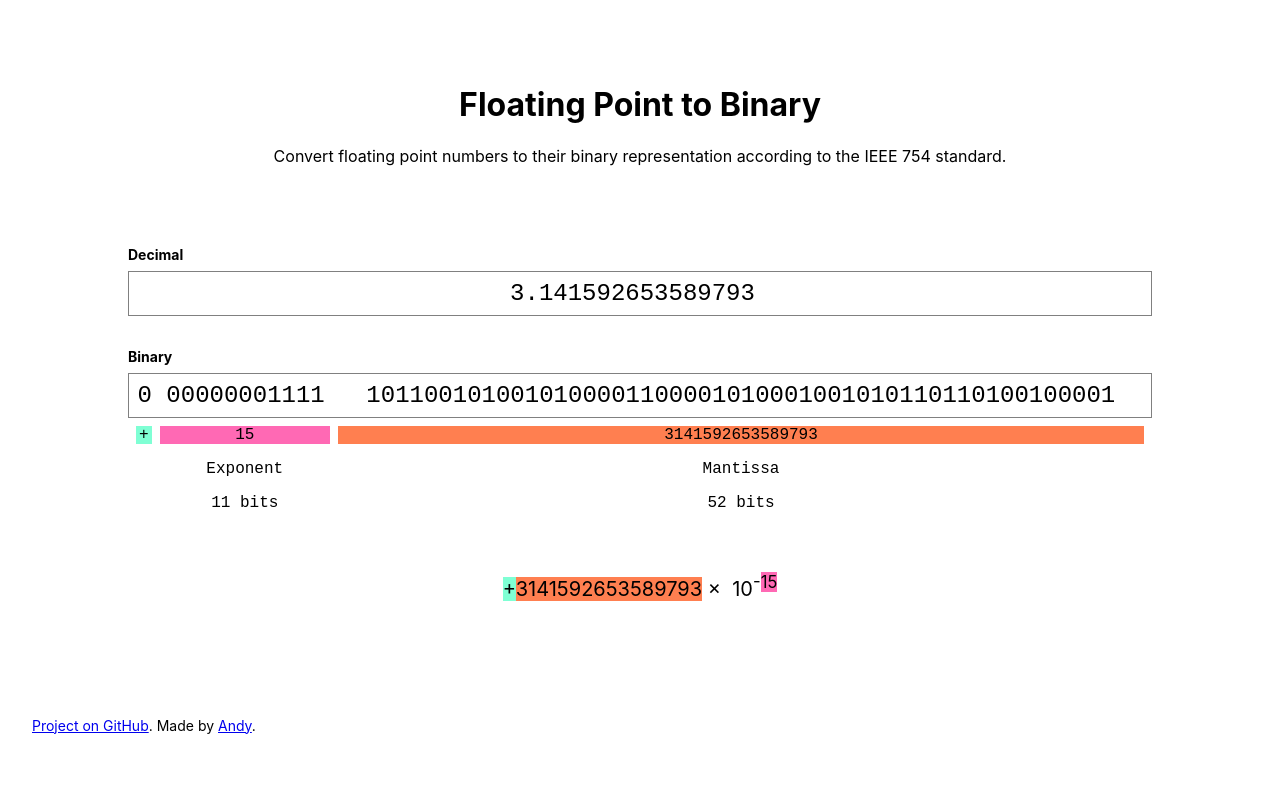
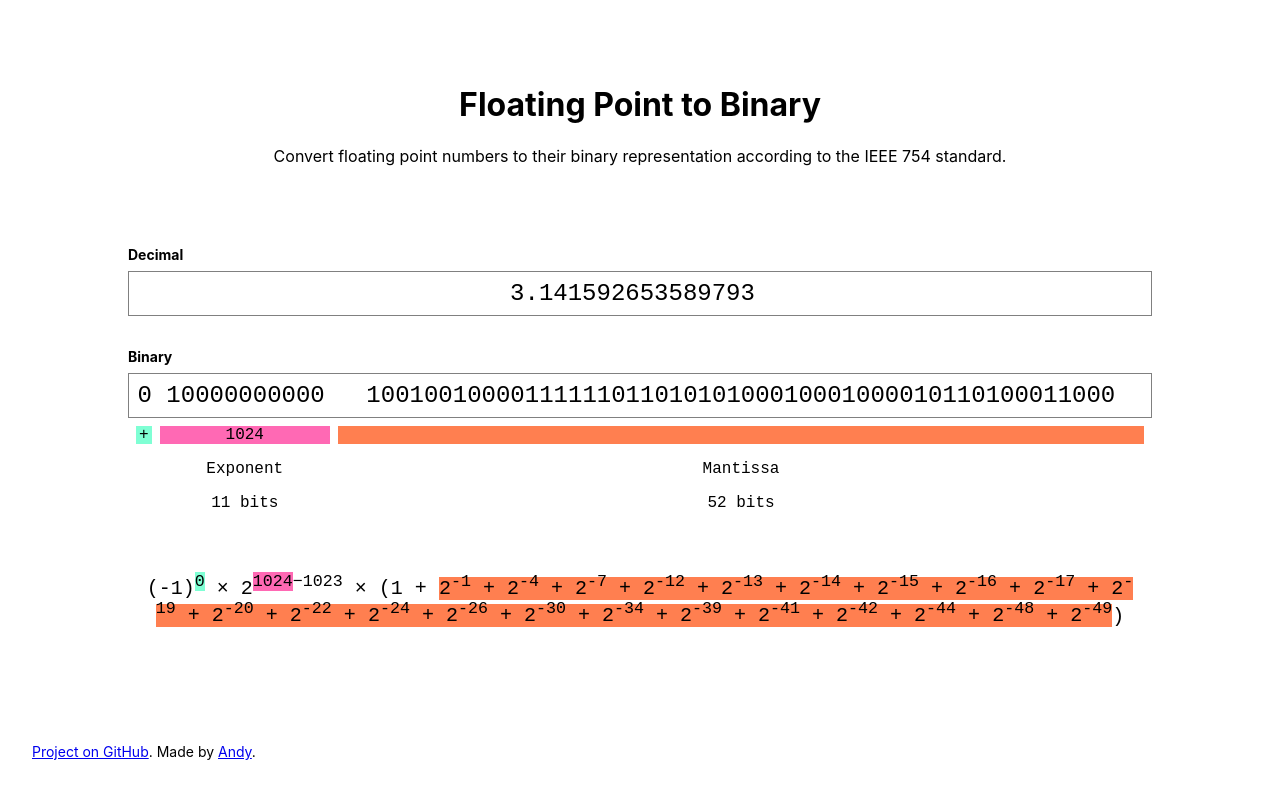
Before and after one commit to AndyBitz/floating-point-to-binary, a Next.js app: page / in a window 1280 px wide. Built offline with nearby package versions, Linux system fonts and the light colour scheme.

Commit message:
Use actual IEEE 754

```diff
--- a/src/components/inputs/index.tsx
+++ b/src/components/inputs/index.tsx
@@ -26,12 +26,10 @@ export function BinaryInput({
 	signed,
 	exponent,
 	mantissa,
-	onChange
 }: {
 	signed: string;
 	exponent: string;
 	mantissa: string;
-	onChange: unknown;
 }) {
 	return (
 		<div className={styles.container}>
@@ -67,7 +65,7 @@ export function BinaryInput({
 			<div className={cn(styles.binaryInputs, styles.binaryDescription)}>
 				<div style={{ backgroundColor: 'var(--bgSign)' }}>{signed === '1' ? '-' : '+'}</div>
 				<div style={{ backgroundColor: 'var(--bgExponent)' }}>{parseInt(exponent, 2)}</div>
-				<div style={{ backgroundColor: 'var(--bgMantissa)' }}>{parseInt(mantissa, 2)}</div>
+				<div style={{ backgroundColor: 'var(--bgMantissa)' }}></div>
 			</div>
 			<div className={cn(styles.binaryInputs, styles.binaryDescription)}>
 				<div></div>
--- a/src/pages/index.tsx
+++ b/src/pages/index.tsx
@@ -1,31 +1,51 @@
 import { BinaryInput } from '../components/inputs';
-import { ChangeEvent, useCallback, useState } from 'react';
+import { ChangeEvent, useCallback, useEffect, useMemo, useState } from 'react';
 import { Container } from '../components/container';
 import { DecimalInput } from '../components/inputs';
 import { Footer } from '../components/footer';
 import { Header } from '../components/header';
 import { Label } from '../components/inputs';
 import { Layout } from '../components/layout';
+import { useRouter } from 'next/dist/client/router';
+
+const BIAS = 1023; // 1023 is the bias for 64 bit
 
 function decimalToBinary(input: number) {
-	const stringed = input.toString(10);
-	const dotIndex = stringed.indexOf('.');
-	const decimalPlaces = dotIndex === -1 ? 0 : stringed.length - (dotIndex + 1); // Becomes the exponent
-
-	const negative = stringed.startsWith('-'); // Cannot compare input, because -0 === +0
-	const exponent = Math.min(1024, decimalPlaces); // Exponent can't be higher than 1024
-	const mantissa = parseInt(stringed.replace('.', '').replace('-', ''));
+	const negative = input.toString(10).startsWith('-');
+	const [first, second = ''] = input.toString(2).split('.');
+	const exponent = (first.length - 1) + BIAS;
+	const mantissa = `${first.slice(1)}${second}`;
 
 	return {
 		signed: negative ? '1' : '0',
 		exponent: exponent.toString(2).padStart(11, '0'),
-		mantissa: mantissa.toString(2).padStart(52, '0')
+		mantissa: mantissa.padEnd(52, '0'),
 	};
 }
 
 export default function Page() {
+	const router = useRouter();
+
 	const [input, setInput] = useState<number>(Math.PI);
 	const [binary, setBinary] = useState(decimalToBinary(input));
+
+	const decimalInput = router.query.decimal;
+	useEffect(() => {
+		if (typeof decimalInput !== 'string') {
+			return;
+		}
+
+		const no = Number(decimalInput);
+		if (Number.isNaN(no)) {
+			return;
+		}
+
+		setInput(no);
+		setBinary(decimalToBinary(no));
+	}, [
+		decimalInput,
+		setInput
+	]);
 
 	const onDecimalInput = useCallback((event: ChangeEvent<HTMLInputElement>) => {
 		event.preventDefault();
@@ -39,13 +59,6 @@ export default function Page() {
 		input,
 		setInput,
 		setBinary
-	]);
-
-	const onBinaryInput = useCallback((event: ChangeEvent<HTMLInputElement>) => {
-		event.preventDefault();
-	}, [
-		input,
-		setInput
 	]);
 
 	return (
@@ -62,27 +75,62 @@ export default function Page() {
 
 			<Container>
 				<Label>Binary</Label>
-				<BinaryInput
-					{...binary}
-					onChange={onBinaryInput}
-				/>
+				<BinaryInput {...binary} />
 			</Container>
 
-			<Container>
-				<p style={{ textAlign: 'center', fontSize: '20px' }}>
-					<span style={{ backgroundColor: 'var(--bgSign)' }}>
-						{binary.signed === '1' ? '-' : '+'}
-					</span>
-					<span style={{ backgroundColor: 'var(--bgMantissa)' }}>
-						{parseInt(binary.mantissa, 2)}
-					</span>
-					&nbsp;&times;&nbsp;
-					10
-					<sup>-<span style={{ backgroundColor: 'var(--bgExponent)' }}>{parseInt(binary.exponent, 2)}</span></sup>
-				</p>
-			</Container>
+			<Calculation {...binary} />
 
 			<Footer />
 		</Layout>
 	);
 }
+
+function Calculation({
+	signed,
+	exponent,
+	mantissa,
+}: {
+	signed: string;
+	exponent: string;
+	mantissa: string;
+}) {
+	const mantissaCalc = useMemo(() => {
+		return mantissa.split('').map((value, index) => {
+			if (value === '0') {
+				return null;
+			}
+
+			return (
+				<span key={index}>
+					2<sup>-{index + 1}</sup>
+				</span>
+			);
+		}).filter(Boolean);
+	}, [mantissa]);
+
+	return (
+		<Container>
+			<p style={{ textAlign: 'center', fontSize: '20px', fontFamily: 'monospace' }}>
+				(-1)
+				<sup>
+					<span style={{ backgroundColor: 'var(--bgSign)' }}>
+						{signed}
+					</span>
+				</sup>
+				&nbsp;&times;&nbsp;
+				<span>
+					2
+					<sup>
+						<span style={{ backgroundColor: 'var(--bgExponent)' }}>{parseInt(exponent, 2)}</span>
+						&minus;
+						{BIAS}
+					</sup>
+				</span>
+				&nbsp;&times;&nbsp;
+				<span>
+					(1{mantissaCalc.length ? <>&nbsp;+&nbsp;</> : null}{mantissaCalc.length ? <span style={{ backgroundColor: 'var(--bgMantissa)' }}>{mantissaCalc.map((item, index) => <>{index !== 0 ? <>&nbsp;+&nbsp;</> : null}{item}</>)}</span> : null})
+				</span>
+			</p>
+		</Container>
+	);
+}
```
